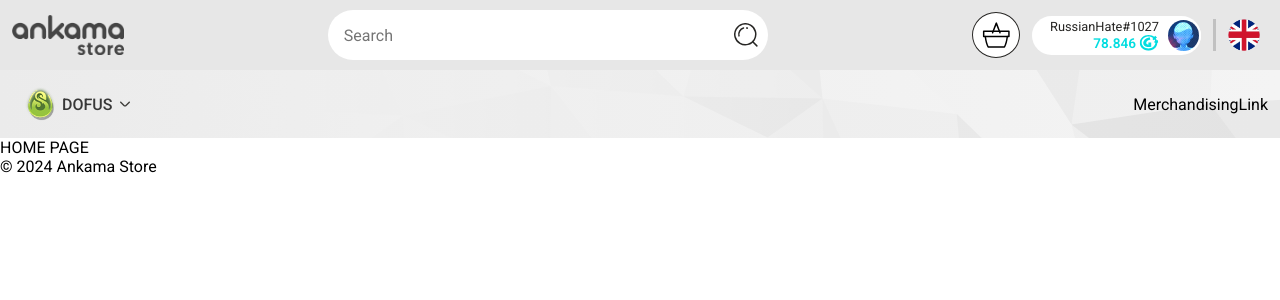
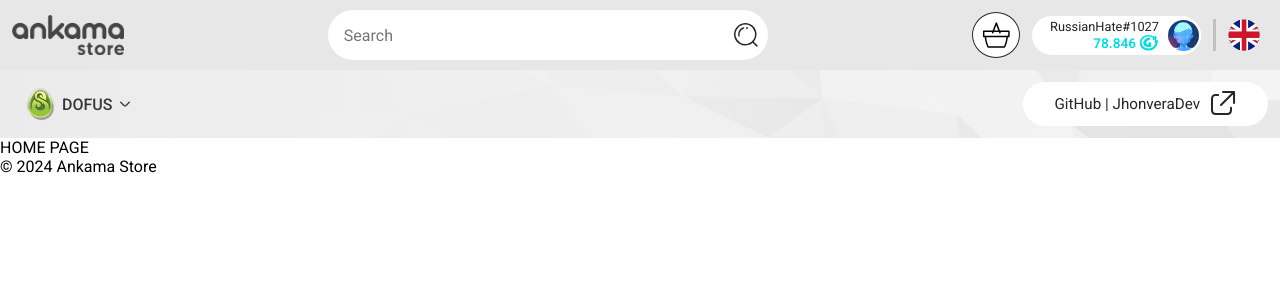
Before and after one commit to JhonveraDev/ankama_store, a React (Vite) app: page / in a window 1280 px wide. Shown: the top 300 px of the page. Built offline with nearby package versions, Linux system fonts and the light colour scheme.

Commit message:
add animated underline effect on hover

```diff
--- a/src/assets/styles/global.css
+++ b/src/assets/styles/global.css
@@ -255,6 +255,41 @@
   position: relative;
 }
 
+.github-button {
+  padding: .375rem 2rem .375rem 2rem;
+  background-color: #fff;
+  display: flex;
+  align-items: center;
+  justify-content: center;
+  flex-direction: row;
+  font-size: .95rem;
+  border-radius: 35px;
+  line-height: 2rem;
+  color: #272624;
+  transition: background-color 0.3s ease;
+}
+
+.github-button:hover {
+  background-color: #272624;
+  color: #fff;
+}
+
+.github-button .external-icon {
+  margin-left: 10px;
+  margin-bottom: 3px;
+  color: #272624;
+  transition: color 0.3s ease;
+}
+
+.github-button:hover .external-icon {
+  color: #fff;
+}
+
+.github-button:hover span {
+  text-decoration: underline;
+}
+
+
 /* ===== Hero Slider ===== */
 .hero-slider {
   position: relative;
--- a/src/shared/components/GameNav/GameNav.tsx
+++ b/src/shared/components/GameNav/GameNav.tsx
@@ -1,10 +1,10 @@
-import { MerchandisingLink, GameNavItem } from "../"
+import { GithubButton, GameNavItem } from "../"
 
 export const GameNav = () => {
   return (
     <div className="game-nav">
       <GameNavItem />
-      <MerchandisingLink />
+      <GithubButton />
     </div>
   )
 }
--- /dev/null
+++ b/src/shared/components/GameNav/GithubButton.tsx
@@ -0,0 +1,30 @@
+export const GithubButton = () => {
+  return (
+    <a href="https://github.com/JhonveraDev?tab=repositories" target="_blank" className="github-button">
+      <span>GitHub | JhonveraDev</span>
+      <svg
+        width="26"
+        height="26"
+        viewBox="0 0 26 26"
+        fill="none"
+        xmlns="http://www.w3.org/2000/svg"
+        className="external-icon"
+      >
+        <path
+          d="M8.16587 5H5.4C3.52223 5 2 6.52223 2 8.4V20.6C2 22.4778 3.52223 24 5.4 24H17.6C19.4778 24 21 22.4778 21 20.6V17.8341"
+          stroke="currentColor"
+          strokeWidth="2"
+          strokeLinecap="round"
+          strokeLinejoin="round"
+        />
+        <path
+          d="M24.05 13L24.05 1.99999M24.05 1.99999L11 15M24.05 1.99999L13 1.99999"
+          stroke="currentColor"
+          strokeWidth="2"
+          strokeLinecap="round"
+          strokeLinejoin="round"
+        />
+      </svg>
+    </a>
+  )
+}
--- a/src/shared/components/GameNav/MerchandisingLink.tsx
+++ /dev/null
@@ -1,5 +0,0 @@
-export const MerchandisingLink = () => {
-  return (
-    <div>MerchandisingLink</div>
-  )
-}
--- a/src/shared/components/GameNav/index.ts
+++ b/src/shared/components/GameNav/index.ts
@@ -1,3 +1,3 @@
 export * from "./GameNav";
-export * from "./MerchandisingLink";
+export * from "./GithubButton";
 export * from "./GameNavItem";
```
Also changed, not shown: src/assets/images/global/github_external.svg (added).
